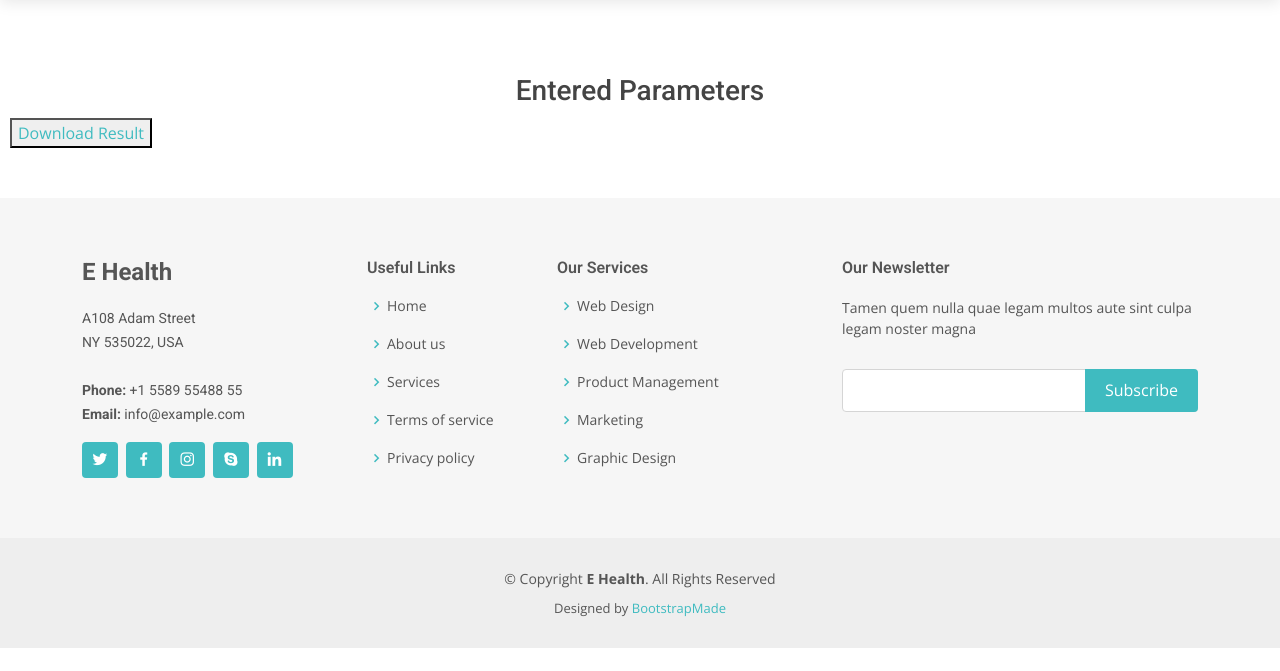
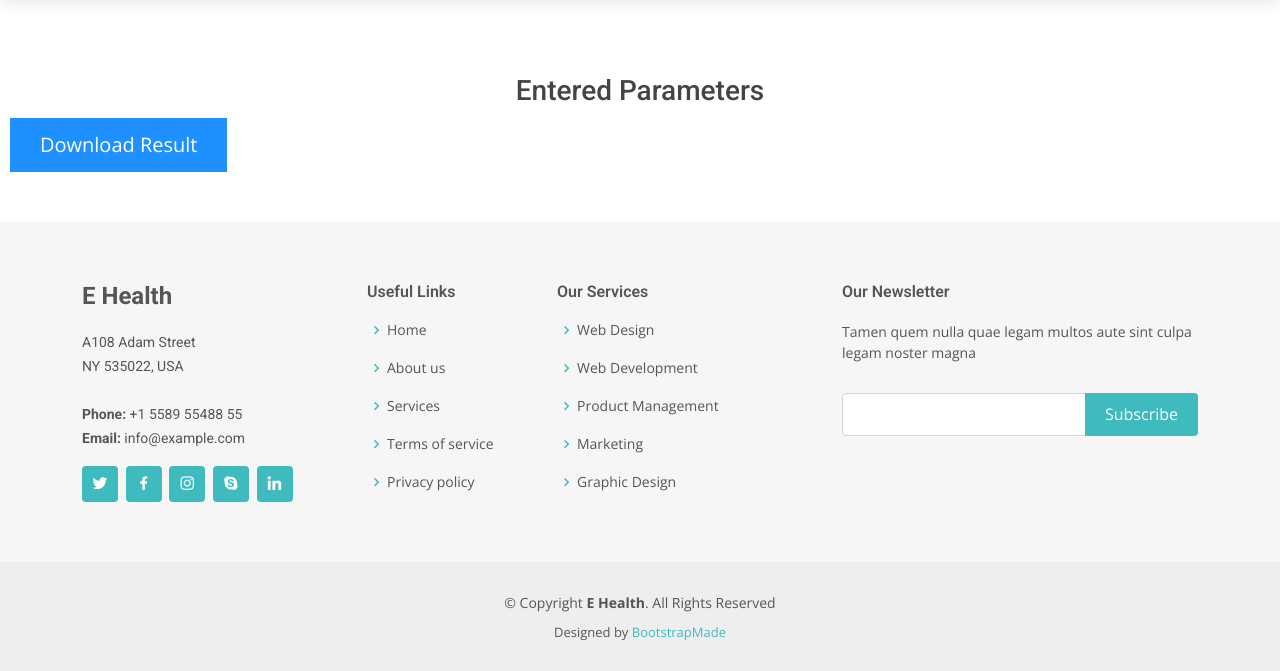
Before and after one commit to Jibril14/E-Health-Django-Machine-Learning, a Django app: page /check/result/ in a window 1280 px wide. Shown: the part 86-757 px from the top of the page. Run offline with Django 3.2, Linux system fonts and the light colour scheme; the visitor is signed in with stand-in values (Sample User, id 1); data that the repository does not hold is empty; some libraries are stand-ins or nearby versions.

Commit message:
Modify Table Styling

```diff
--- a/static/css/style.css
+++ b/static/css/style.css
@@ -1800,3 +1800,32 @@ section {
     border-radius: 50px;
     margin:auto 20%
 }
+
+
+table {
+  border-collapse: collapse;
+  border-spacing: 0;
+  width: 100%;
+  border: 1px solid rgb(235, 232, 232);
+}
+
+th, td {
+  text-align: left;
+  padding: 8px;
+}
+
+tr:nth-child(even){background-color: #f2f2f2}
+
+
+.btndownload {
+  background-color: rgb(30, 144, 255);
+  border: none;
+  color: #fff;
+  padding: 12px 30px;
+  cursor: pointer;
+  font-size: 20px;
+}
+
+.download-link{
+  color: #fff;
+}
```
